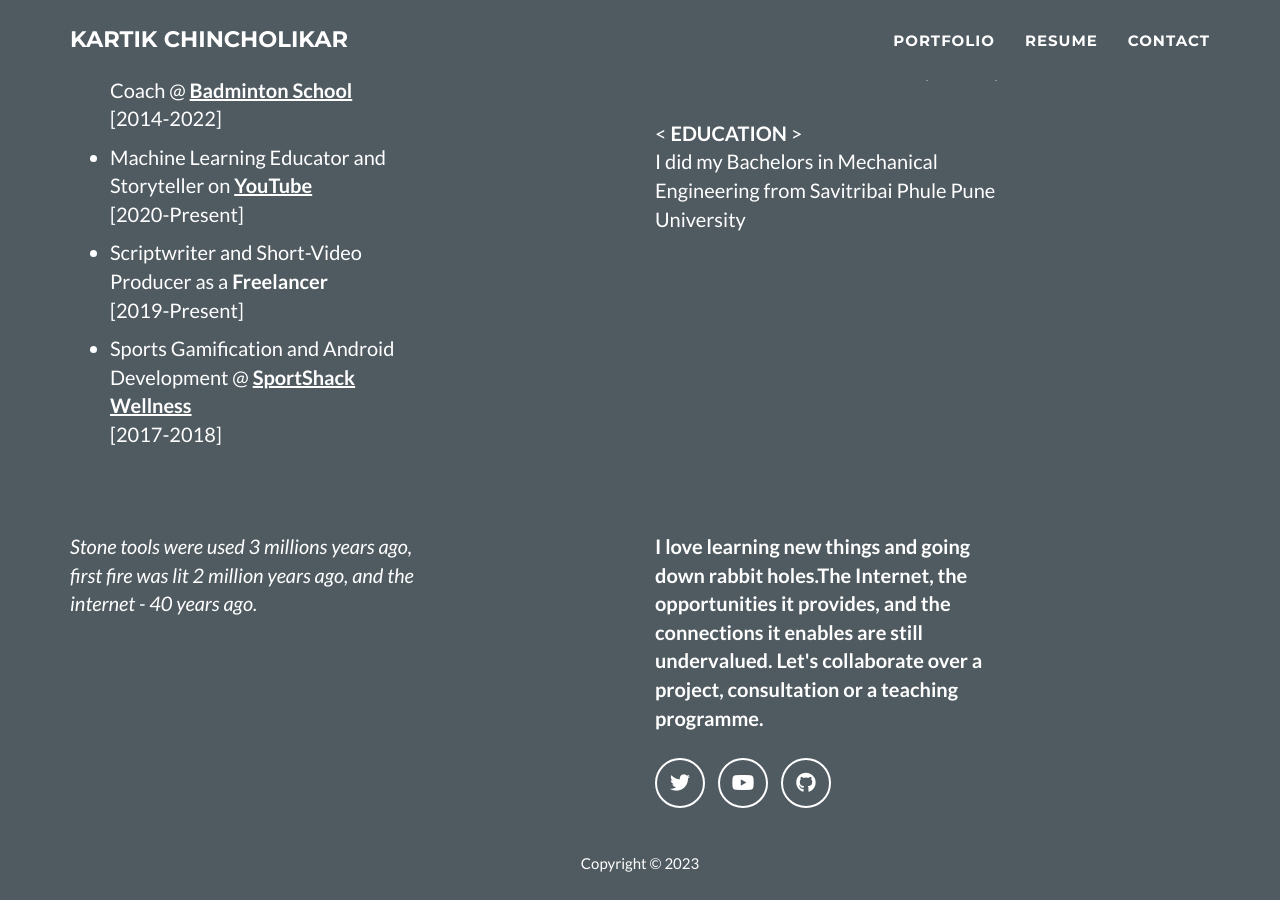
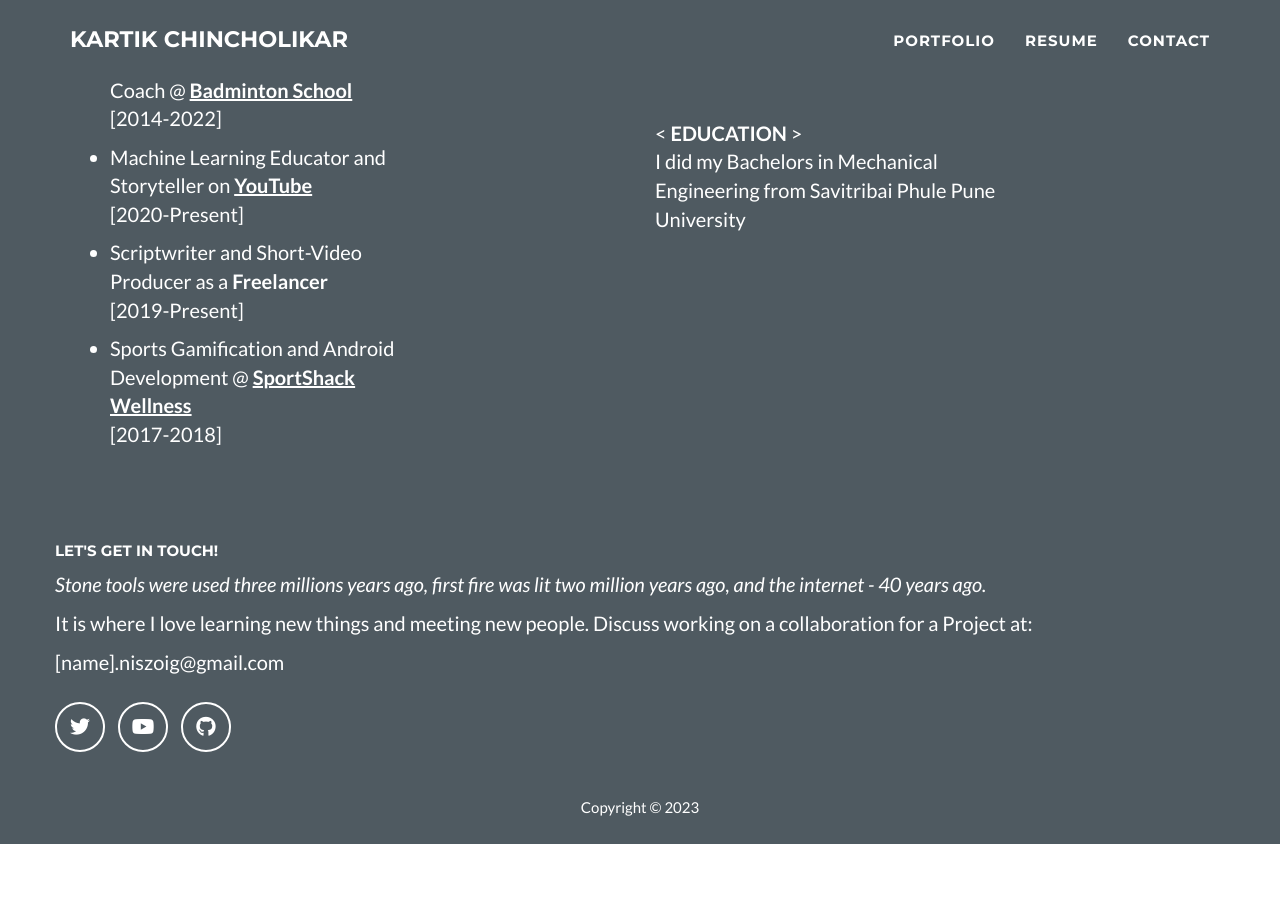
Before and after one commit to kartikchincholikar/kartikchincholikar.github.io, a Jekyll site: the page built from _posts/2014-07-17-Simulations in Statistical Learning Theory.markdown, in a window 1280 px wide and 900 px high, scrolled down 801 px. Built offline with Jekyll 4.4.1, drawn with Linux system fonts in a browser that asks for light colours; after the commit the page ends 1645 px from its top, so only the background shows below that.

Commit message:
Update contact_static.html

```diff
--- a/_includes/contact_static.html
+++ b/_includes/contact_static.html
@@ -2,12 +2,10 @@
 <section id="contact">
   <div class="container">
     <div class="row">
-      <div class="col-lg-4">
-        <p><i>Stone tools were used 3 millions years ago, first fire was lit 2 million years ago, and the internet - 40 years ago.</i><br></p>
-
-      </div>
-      <div class="col-lg-4 col-lg-offset-2">
-        <p><b> I love learning new things and going down rabbit holes.The Internet, the opportunities it provides, and the connections it enables are still undervalued. Let's collaborate over a project, consultation or a teaching programme.</b><br></p>
+        <p><h5>Let's get in touch!</h5></p>
+        <p><i>Stone tools were used three millions years ago, first fire was lit two million years ago, and the internet - 40 years ago.</i><br></p>
+        <p>It is where I love learning new things and meeting new people. Discuss working on a collaboration for a Project at:<br></p>
+        <p>[name].niszoig@gmail.com</p>
         <ul class="list-inline">
           {% for network in site.social %}
           <li>
@@ -17,7 +15,6 @@
           {% endfor %}
         </ul>
 
-      </div>
     </div>
   </div>
 </section>
```
